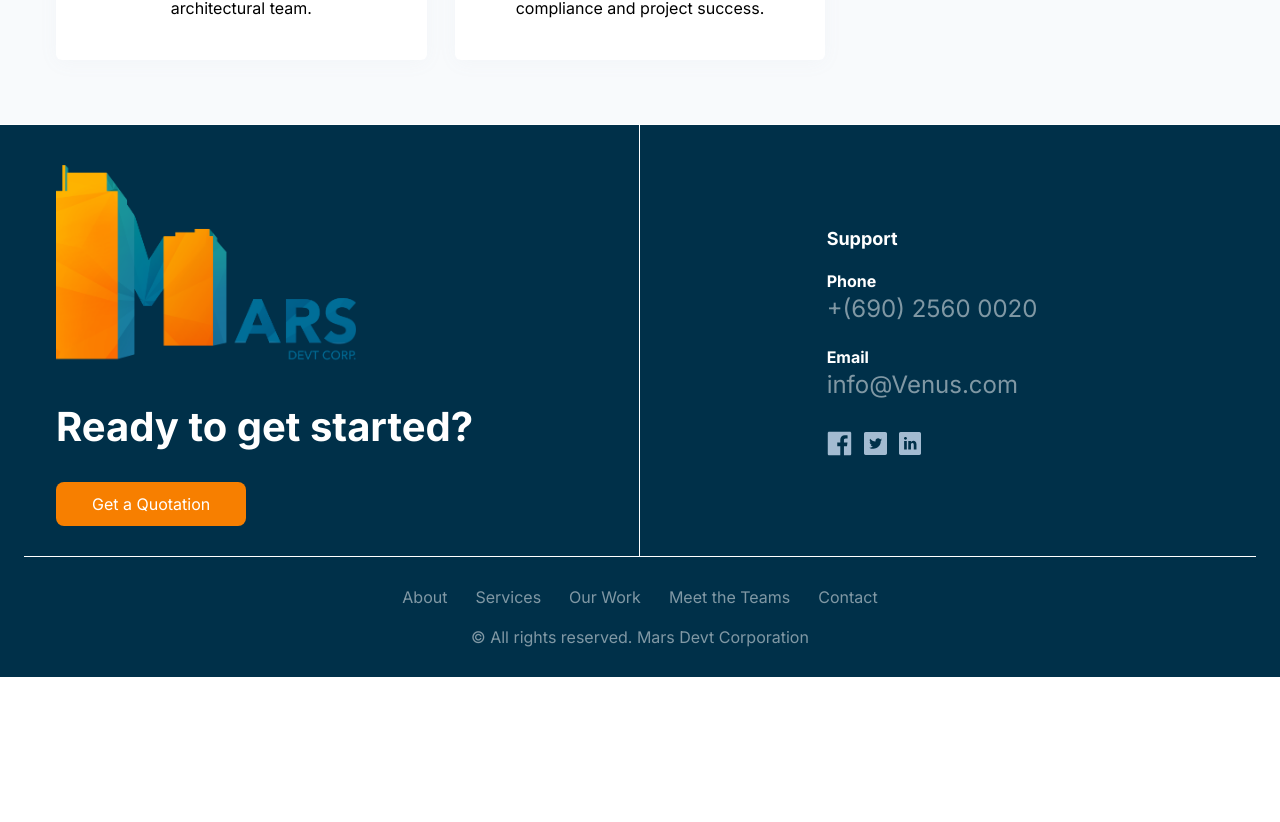
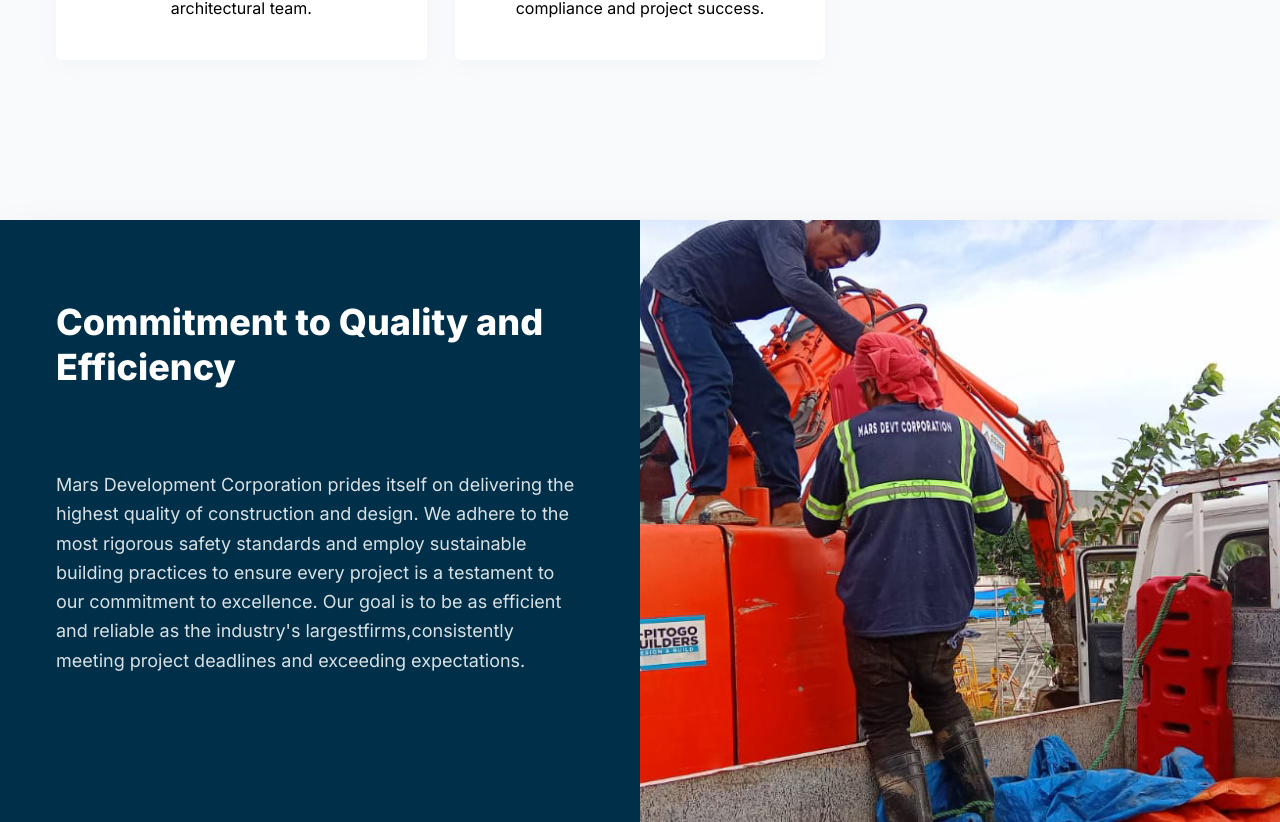
Before and after one commit to Chocomani121/mars_dev_web, a Next.js app: page /services in a window 1280 px wide. Shown: the part 1978-2800 px from the top of the page. Before the commit the page ends 2655 px from the top, so only its background shows below. Built offline with nearby package versions, Linux system fonts and the light colour scheme.

Commit message:
home page redesign

```diff
--- a/src/app/(site)/services/page.tsx
+++ b/src/app/(site)/services/page.tsx
@@ -5,8 +5,9 @@ import { Metadata } from "next";
 import Counter from "@/components/Home/Counter";
 import Progresswork from "@/components/Home/WorkProgress";
 import Services from "@/components/Home/Services";
+import Commitment from "@/components/Commitment";
 export const metadata: Metadata = {
-    title: "Services | Venus",
+    title: "Services | Mars Development Corporation",
 };
 
 const page = () => {
@@ -25,6 +26,7 @@ const page = () => {
         breadcrumbLinks={breadcrumbLinks}
       />
       <Services/>
+      <Commitment/>
     </>
   );
 };
--- /dev/null
+++ b/src/components/Commitment/index.tsx
@@ -0,0 +1,132 @@
+"use client";
+import React, { FC } from 'react';
+import Breadcrumb from '@/components/Breadcrumb';
+import { BreadcrumbLink } from '@/types/breadcrumb';
+import Image from 'next/image';
+import { motion } from 'framer-motion';
+import {
+  aboutIntroDescription,
+  aboutIntroTitle,
+  aboutPageBreadcrumbs,
+} from '@/content/about-intro';
+
+export interface HeroSubProps {
+  /** When omitted, uses shared intro copy from `@/content/about-intro`. */
+  title?: string;
+  description?: string;
+  breadcrumbLinks?: BreadcrumbLink[];
+  /** `false` = home-style light shell; `true` = section + orange (dark) like other inner blocks. */
+  isColorMode?: boolean;
+}
+
+const HeroSub: FC<HeroSubProps> = ({
+  title,
+  description,
+  breadcrumbLinks,
+  isColorMode = false,
+}) => {
+  const resolvedTitle = title ?? aboutIntroTitle;
+  const resolvedDescription = description ?? aboutIntroDescription;
+  const resolvedBreadcrumbs = breadcrumbLinks ?? aboutPageBreadcrumbs;
+
+  return (
+
+    <section
+      className={
+        isColorMode
+          ? 'relative overflow-hidden bg-section pb-16 pt-0 dark:bg-white md:pb-24 md:pt-0'
+          : 'relative overflow-hidden bg-[#f8fafc] pb-16 pt-0 dark:bg-white md:pb-24 md:pt-0'
+      }
+    >
+      {/* <div className="absolute inset-0 -z-0" aria-hidden>
+        <Image
+          src="/images/hero/emp.png"
+          alt=""
+          fill
+          priority
+          className="object-cover object-center opacity-25"
+        />
+        <div className="absolute inset-0 bg-white/70 dark:bg-black/20" />
+      </div> */}
+
+      {/* <div className="container relative z-10 mx-auto max-w-7xl px-4 pt-28 md:pt-36">
+        <motion.div
+          initial={{ opacity: 0, y: -20 }}
+          animate={{ opacity: 1, y: 0 }}
+          transition={{ duration: 0.6 }}
+          className="mb-12 text-center md:mb-14"
+        >
+          <h1 className="mt-2 text-5xl font-extrabold tracking-tight text-red-black dark:text-red-black md:text-5xl">
+            {resolvedTitle}
+          </h1>
+          <motion.div
+            initial={{ width: 0 }}
+            animate={{ width: 96 }} // 24rem
+            transition={{ delay: 0.4, duration: 0.8 }}
+            className="mx-auto mt-6 h-1.5 rounded-full bg-maroon"
+          />
+        </motion.div>
+
+      </div> */}
+
+      {/* Two-column feature panel (full section width) */}
+     <div className="relative z-10 h-full w-full pt-24 md:pt-24">
+        <div className="overflow-hidden shadow-2xl">
+
+          <div className="grid grid-cols-1 md:min-h-[calc(100vh-96px)] md:grid-cols-2">
+
+            <motion.div
+              initial={{ opacity: 0, x: -40 }}
+              whileInView={{ opacity: 1, x: 0 }}
+              viewport={{ once: true }}
+              transition={{ duration: 0.8, ease: "easeOut" }}
+              className="order-1 flex h-full flex-col bg-red-black px-8 py-10 md:order-1 md:px-12 md:py-14 lg:px-14"
+            >
+              <br></br>
+              <h3 className="max-w-xl text-3xl font-extrabold leading-tight text-white md:text-4xl">
+              Commitment to Quality and Efficiency
+              </h3>
+              <br></br>
+              <br></br>
+              <p className="mt-7 max-w-2xl text-base leading-relaxed text-white/85 md:mt-8 md:text-lg">
+                Mars Development Corporation prides itself on delivering the highest quality of construction and design.
+                We adhere to the most rigorous safety standards and employ sustainable building practices to ensure every
+                project is a testament to our commitment to excellence. Our goal is to be as efficient and reliable as the industry's
+                largestfirms,consistently meeting project deadlines and exceeding expectations.
+              </p>
+
+              <div className="mt-8 flex justify-start md:mt-auto md:pt-10">
+                <motion.div
+                  whileHover={{ scale: 1.02 }}
+                  className="inline-block rounded-2xl transition-colors"
+                >
+                  <Breadcrumb links={resolvedBreadcrumbs} />
+                </motion.div>
+              </div>
+            </motion.div>
+
+            <motion.div
+              initial={{ opacity: 0, x: 40 }}
+              whileInView={{ opacity: 1, x: 0 }}
+              viewport={{ once: true }}
+              transition={{ duration: 0.8, delay: 0.15, ease: "easeOut" }}
+
+              className="order-2 relative h-full min-h-[320px] md:order-2 md:min-h-0"
+            >
+              <Image
+                src="/images/hero/const_2.png"
+                alt="Our Team"
+                fill
+                priority
+                sizes="(min-width: 768px) 50vw, 100vw"
+                className="object-cover"
+              />
+            </motion.div>
+          </div>
+        </div>
+      </div>
+    </section>
+  );
+};
+
+export default HeroSub;{/* <div className='absolute inset-0 bg-white/45 -z-0'></div> */}
--- a/src/components/Home/Hero/index.tsx
+++ b/src/components/Home/Hero/index.tsx
@@ -1,45 +1,75 @@
 'use client'
 import Image from 'next/image'
+
 const Hero = () => {
   return (
-<section className='relative md:pt-100 pt-70 bg-white dark:bg-orange bg-[url(/images/hero/emp.png)] bg-cover bg-center bg-no-repeat bg-fixed text-white overflow-hidden'>
- <div className='absolute inset-0 bg-white/45 -z-0'></div>
- <div className='container mx-auto max-w-6xl px-4 grid grid-cols-12 gap-4 relative z-10 transform -translate-y-12 md:-translate-y-35'>
-     {/* <div className='container mx-auto max-w-6xl px-4 grid grid-cols-12 gap-4 relative z-10 pb-12 md:pb-16 transform -translate-y-16 md:-translate-y-40'> */}
-        <div
-          className='md:col-span-6 col-span-12 p-4 md:px-4 px-0 space-y-4 flex flex-col items-start justify-center'
-          data-aos='fade-right'
-          data-aos-delay='200'
-          data-aos-duration='1000'>
-          <div className='flex gap-2 items-center'>
-            <span className='w-3 h-3 rounded-full bg-success'></span>
-            <span className='font-medium text-midnight_text text-sm dark:text-black/50'>
-              Build with Confidence. Build with Mars
-            </span>
-          </div>
-          <h1 className='text-midnight_text font-bold dark:text-black/60 text-4xl  md:text-5xl md:leading-[1.15]'>
-            We build. You Succeed.
+    <section className="relative bg-white overflow-hidden">
+
+      {/* ===== TOP HEADER BACKGROUND ===== */}
+      <div className="absolute top-0 left-0 w-full h-16 md:h-0 bg-white"></div>
+
+      {/* ===== MAIN ORANGE SHAPE ===== */}
+      <div
+      className="hidden md:block absolute top-0 left-0 h-full w-[55%] bg-orange z-10"
+        style={{
+          clipPath: 'polygon(0 10%, 70% 10%, 100% 100%, 0% 100%)'
+
+        }}
+      ></div>
+
+      {/* ===== SUBTLE LIGHT ANGLE (layer depth) ===== */}
+      <div
+        className="hidden md:block absolute top-0 right-0 h-[50%] w-[57%] bg-[#e5e5e5] z-0"
+        style={{
+         clipPath: 'polygon(12% 0, 100% 0, 100% 100%, 100% 500%)'
+        }}
+      ></div>
+
+      {/* ===== CONTENT ===== */}
+      <div className="relative container mx-auto max-w-7xl px-6 pt-24 md:pt-32 pb-14 md:pb-20 grid md:grid-cols-2 gap-8 md:gap-12 items-center">
+
+        {/* ===== LEFT TEXT ===== */}
+        <div className="relative z-20 text-[#1f2937] md:text-white space-y-5 md:space-y-6 text-center md:text-left">
+
+          {/* small label */}
+          <p className="uppercase tracking-widest text-sm text-[#4b5563] md:text-white/80">
+            Construction & Engineering
+          </p>
+
+          {/* headline */}
+          <h1 className="text-4xl md:text-6xl font-extrabold leading-[1.1]">
+            We Build. <br />
+            You Succeed. <br />
           </h1>
-          <p className='text-grey dark:text-black/50 text-xl font-semibold'>
-           Transforming Blueprints into Your Solid Reality
+
+          {/* description */}
+          <p className="text-[#4b5563] md:text-white/90 max-w-md text-base md:text-lg mx-auto md:mx-0">
+          Transforming Blueprints into Your Solid Reality.
           </p>
-          <a
-            href='#learn-more'
-            className='py-3 bg-orange text-white rounded-md hover:bg-dark_orange transition duration-300 px-8'>
+
+          {/* button */}
+          <button className="bg-orange md:bg-white text-white md:text-black px-7 py-3 font-semibold rounded shadow-lg hover:scale-105 hover:shadow-xl hover:bg-maroon transition duration-300">
             Get a Quotation
-          </a>
+          </button>
         </div>
 
-        <div className="md:col-span-6 col-span-12 relative">
-          <Image
-            src='/images/logo/marsdev.png'
-            alt='hero-image'
-            width={350}
-            height={150}
-            quality={100}
-            style={{ width: '100%', height: 'auto' }}
-            // className='drop-shadow-[0_0_10px_rgba(255,255,255,0.85)]'
-          />
+
+        {/* ===== RIGHT BRAND PANEL ===== */}
+        <div className="relative z-0 flex items-center justify-start md:h-full">
+
+          <div className="relative w-full md:w-[125%] lg:w-[140%] md:-ml-36 lg:-ml-56 aspect-[4/3] md:aspect-auto md:h-[520px] lg:h-[580px] shadow-2xl">
+
+            {/* The Orange Accent "L" Frame (Top Right) */}
+            <div className="absolute -top-4 -right-4 w-24 h-24 border-t-[6px] border-r-[6px] border-orange"></div>
+
+            <Image
+              src="/images/hero/emp_group.png"
+              alt="construction"
+              fill
+              className="object-cover"
+              priority
+            />
+          </div>
         </div>
       </div>
     </section>
--- a/src/components/Layout/Header/Navigation/HeaderLink.tsx
+++ b/src/components/Layout/Header/Navigation/HeaderLink.tsx
@@ -38,10 +38,10 @@ const HeaderLink: React.FC<{ item: HeaderItem; sticky?: boolean }> = ({
           'text-base flex items-center gap-1 py-2 px-3 font-medium rounded-lg transition-all duration-200',
           // 'hover:bg-gray-100 dark:hover:bg-white/10 focus-visible:outline-none focus-visible:ring-2 focus-visible:ring-orange focus-visible:ring-offset-2',
           // Always readable: dark text on white (light), light text on orange (dark)
-          'text-black dark:text-white hover:text-orange dark:hover:text-teal',
+          'text-black dark:text-red-black hover:text-orange dark:hover:text-maroon',
           // Active styling - distinct so it's visible when selected
           isActive
-            ? 'text-orange font-semibold bg-orange/10 dark:bg-white/20 dark:text-white dark:font-semibold'
+            ? 'text-orange font-semibold bg-orange/10 dark:bg-red-black dark:text-white dark:font-semibold'
             : '',
         ].join(' ')}
       >
```
Also changed, not shown: src/components/Layout/Header/Logo/index.tsx (+4 -3 lines), src/components/Layout/Header/index.tsx (+9 -59 lines).
